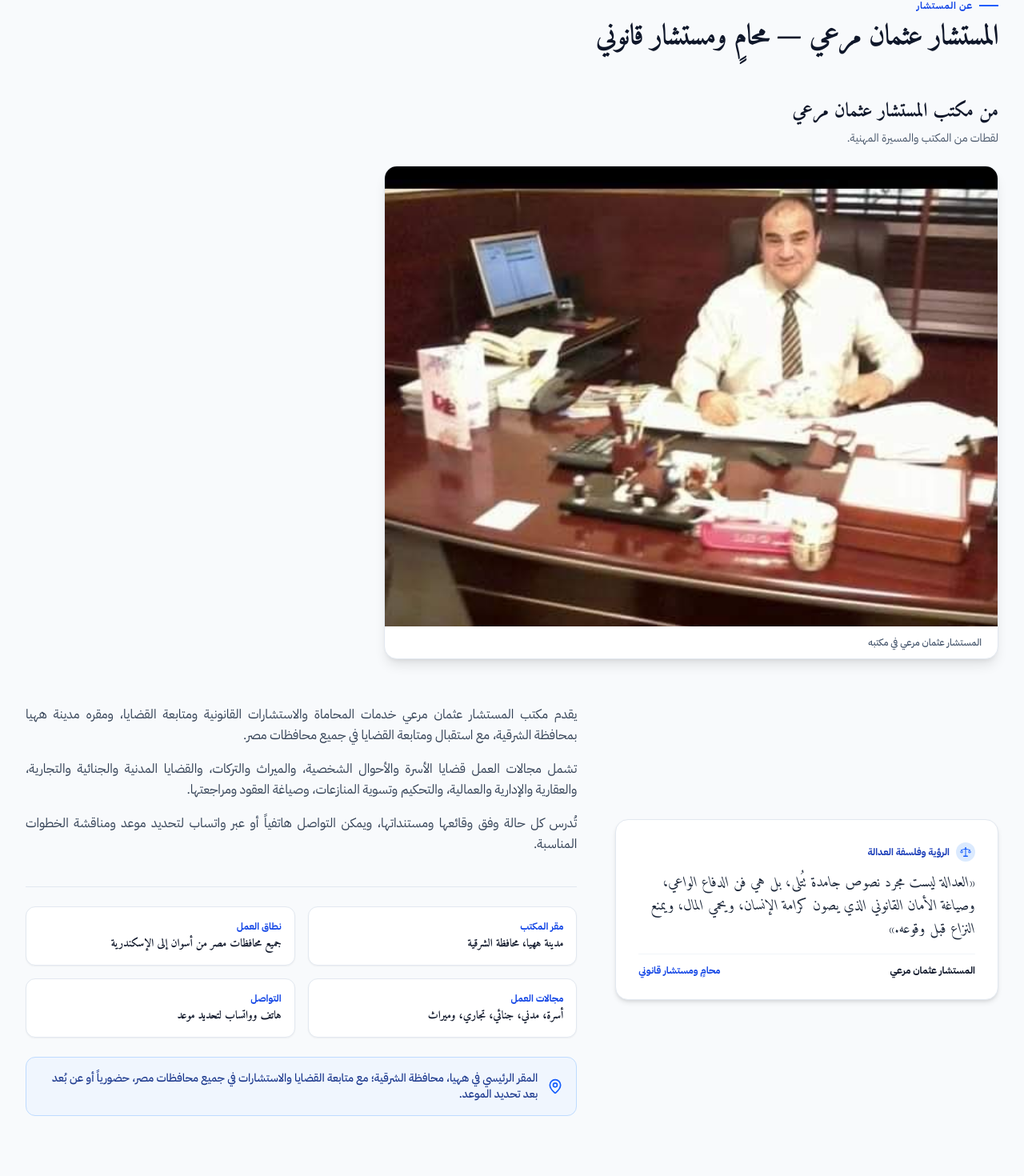
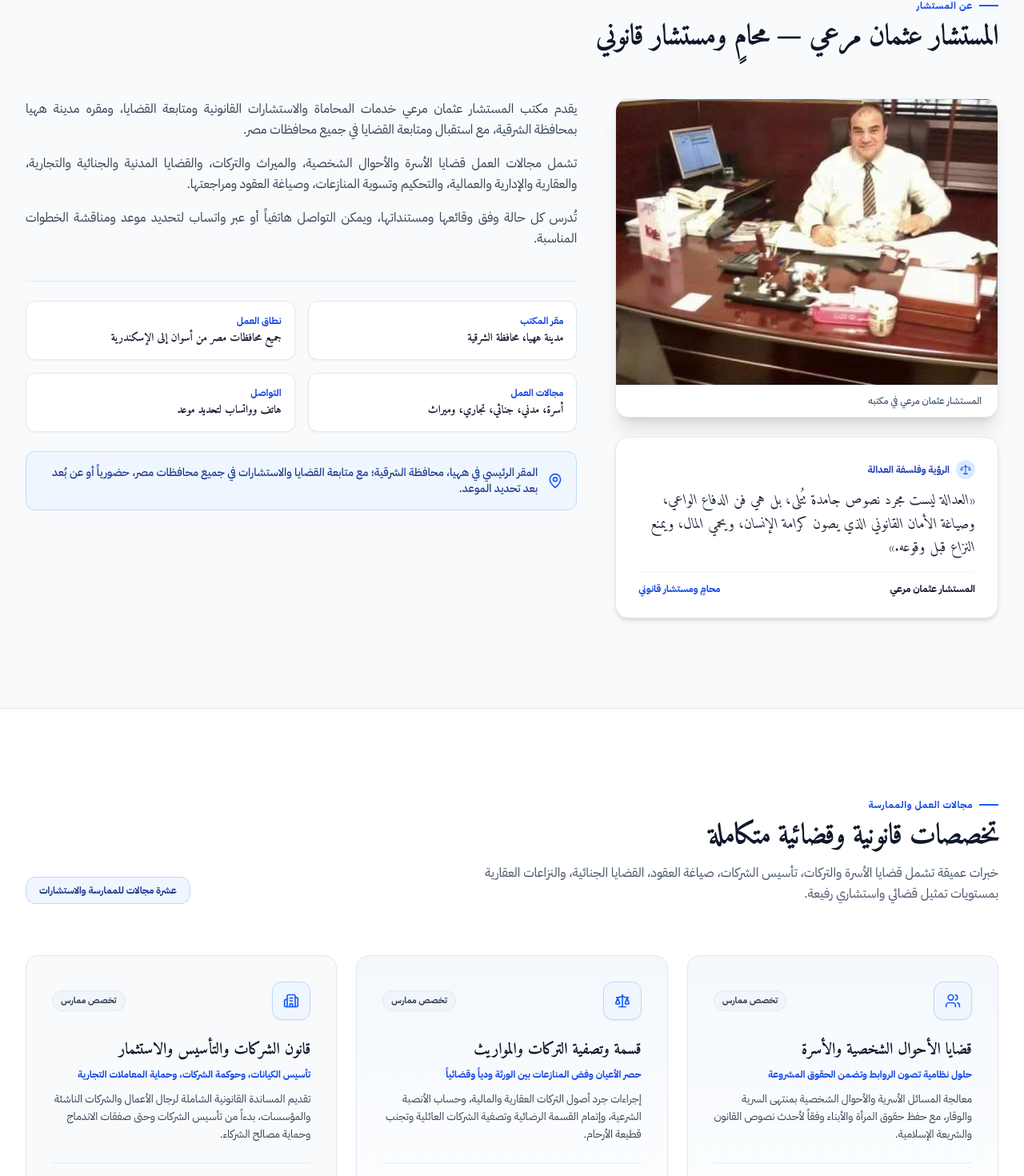
Before and after one commit to Sayed-Herzallah/othman-marei-law-office, a React (Vite) app: page / in a window 1280 px wide. Shown: the part 1018-2488 px from the top of the page at 80% size. Built offline with nearby package versions, Linux system fonts and the light colour scheme.

Commit message:
Polish attorney intro section and nationwide headline

```diff
--- a/index.html
+++ b/index.html
@@ -3,21 +3,21 @@
   <head>
     <meta charset="UTF-8" />
     <meta name="viewport" content="width=device-width, initial-scale=1.0" />
-    <title>محامي في ههيا والشرقية | المستشار عثمان مرعي</title>
+    <title>محاماة ومتابعة قضايا في جميع محافظات مصر | المستشار عثمان مرعي</title>
     <meta name="description" content="مكتب المستشار عثمان مرعي للمحاماة والاستشارات القانونية في ههيا، الشرقية. متابعة قضايا الأسرة والميراث والمدني والجنائي والعقاري والتجاري في جميع محافظات مصر." />
     <meta name="keywords" content="محامي ههيا, محامي في ههيا الشرقية, مكتب محاماة ههيا, محامي الشرقية, محامي أحوال شخصية ههيا, محامي أسرة الشرقية, محامي شؤون أسرية, محامي نفقة وحضانة, محامي ميراث الشرقية, محامي ورثة في الشرقية, محامي تقسيم تركة, محامي جنائي ههيا, محامي مدني وعقاري الشرقية, محامي إيجارات ههيا, محامي مجلس الدولة, محامي قضايا عمالية, محامي شركات الشرقية, محامي عقود مصر, صياغة ومراجعة عقود, استشارة قانونية ههيا, رقم محامي ههيا, المستشار عثمان مرعي" />
     <meta name="author" content="مكتب المستشار عثمان مرعي للمحاماة والاستشارات القانونية" />
     <meta name="robots" content="index, follow" />
     <link rel="icon" type="image/svg+xml" href="/favicon.svg" />
     <link rel="canonical" href="https://othmanmarei.vercel.app/" />
-    <meta property="og:title" content="محامي في ههيا والشرقية | المستشار عثمان مرعي" />
+    <meta property="og:title" content="محاماة ومتابعة قضايا في جميع محافظات مصر | المستشار عثمان مرعي" />
     <meta property="og:description" content="محاماة واستشارات قانونية ومتابعة قضايا الأسرة والميراث والمدني والجنائي والتجاري والعقاري في جميع محافظات مصر. المقر في ههيا، الشرقية." />
     <meta property="og:type" content="website" />
     <meta property="og:url" content="https://othmanmarei.vercel.app/" />
     <meta property="og:locale" content="ar_EG" />
     <meta property="og:site_name" content="مكتب المستشار عثمان مرعي للمحاماة والاستشارات القانونية" />
     <meta name="twitter:card" content="summary_large_image" />
-    <meta name="twitter:title" content="محامي في ههيا والشرقية | المستشار عثمان مرعي" />
+    <meta name="twitter:title" content="محاماة ومتابعة قضايا في جميع محافظات مصر | المستشار عثمان مرعي" />
     <meta name="twitter:description" content="خدمات المحاماة والاستشارات القانونية ومتابعة القضايا من مقر المكتب في ههيا بمحافظة الشرقية، مع استقبال الاستفسارات من جميع محافظات مصر." />
     <script type="application/ld+json">
       {
--- a/src/components/About.tsx
+++ b/src/components/About.tsx
@@ -1,6 +1,6 @@
 import React from 'react';
-import { Award, GraduationCap, Scale, MapPin } from 'lucide-react';
-import { aboutData, lawyerProfile } from '../data/portfolioData';
+import { MapPin } from 'lucide-react';
+import { aboutData } from '../data/portfolioData';
 import { JusticeScalesLogo } from './JusticeScalesLogo';
 import portfolioOfficeImg from '../assets/images/othman-marei-portfolio-office.jpeg';
 
@@ -22,24 +22,24 @@ export const About: React.FC = () => {
           </h2>
         </div>
 
-        <div className="mb-14 text-right">
-          <div className="mb-6 max-w-3xl">
-            <h3 className="text-xl sm:text-2xl font-serif-legal font-bold text-[#0f172a]">من مكتب المستشار عثمان مرعي</h3>
-            <p className="mt-2 text-sm text-[#475569]">لقطات من المكتب والمسيرة المهنية.</p>
-          </div>
-          <figure className="max-w-3xl overflow-hidden rounded-2xl border border-slate-200 bg-white shadow-lg">
-            <img src={portfolioOfficeImg} alt="المستشار عثمان مرعي في مكتبه" className="aspect-[4/3] w-full object-cover" loading="lazy" />
-            <figcaption className="px-5 py-3 text-xs font-medium text-slate-600">المستشار عثمان مرعي في مكتبه</figcaption>
-          </figure>
-        </div>
-
-        <div className="grid grid-cols-1 lg:grid-cols-12 gap-12 items-center">
+        <div className="grid grid-cols-1 lg:grid-cols-12 gap-8 lg:gap-12 items-start">
 
           {/* Editorial Visual & Philosophy Card (5 cols) */}
           <div className="lg:col-span-5 order-2 lg:order-1">
-            <div className="relative">
-              <div className="p-6 sm:p-7 rounded-2xl bg-white border border-slate-200 shadow-md relative">
-            <div className="flex items-center gap-2 mb-3 text-blue-600">
+            <figure className="overflow-hidden rounded-2xl border border-slate-200 bg-white shadow-xl">
+              <img
+                src={portfolioOfficeImg}
+                alt="المستشار عثمان مرعي في مكتبه"
+                className="aspect-[4/3] w-full object-cover"
+                loading="lazy"
+              />
+              <figcaption className="px-5 py-3 text-xs font-medium text-slate-600 text-right">
+                المستشار عثمان مرعي في مكتبه
+              </figcaption>
+            </figure>
+
+            <div className="mt-6 p-6 sm:p-7 rounded-2xl bg-white border border-slate-200 shadow-md">
+              <div className="flex items-center gap-2 mb-3 text-blue-600">
                   <div className="w-6 h-6 rounded-full bg-blue-100 flex items-center justify-center">
                     <JusticeScalesLogo className="w-3.5 h-3.5 text-blue-600" />
                   </div>
@@ -52,7 +52,6 @@ export const About: React.FC = () => {
                   <span className="text-[#0f172a] font-bold">المستشار عثمان مرعي</span>
                   <span className="text-blue-700 font-bold font-sans-arabic">محامٍ ومستشار قانوني</span>
                 </div>
-              </div>
             </div>
           </div>
 
--- a/src/components/Hero.tsx
+++ b/src/components/Hero.tsx
@@ -46,7 +46,7 @@ export const Hero: React.FC<HeroProps> = ({ onContactClick, onAboutClick }) => {
 
             {/* Authoritative Main Headline */}
             <h1 className="text-3xl sm:text-4xl md:text-5xl lg:text-[3.25rem] font-serif-legal font-bold text-[#0f172a] leading-[1.3] tracking-tight mb-6 max-w-2xl">
-              المستشار عثمان مرعي — محامٍ في ههيا والشرقية
+              المستشار عثمان مرعي — محاماة ومتابعة قضايا في جميع محافظات مصر
             </h1>
 
             {/* Editorial Supporting Paragraph */}
```
Also changed, not shown: src/assets/images/othman-marei-portfolio-office.jpeg.
